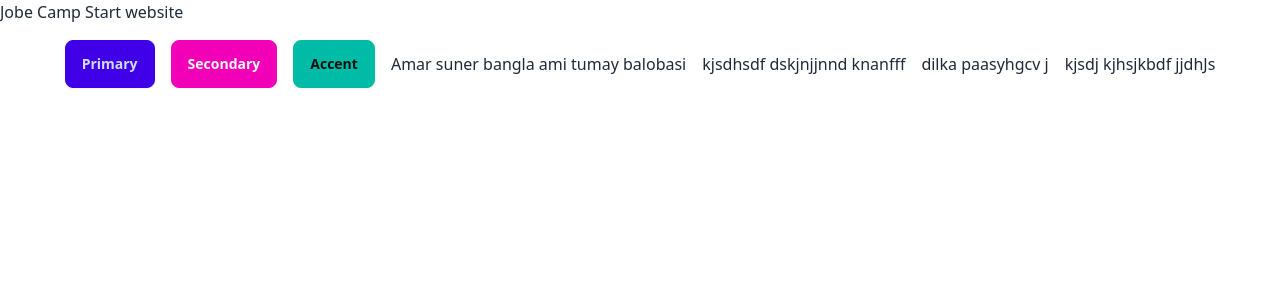
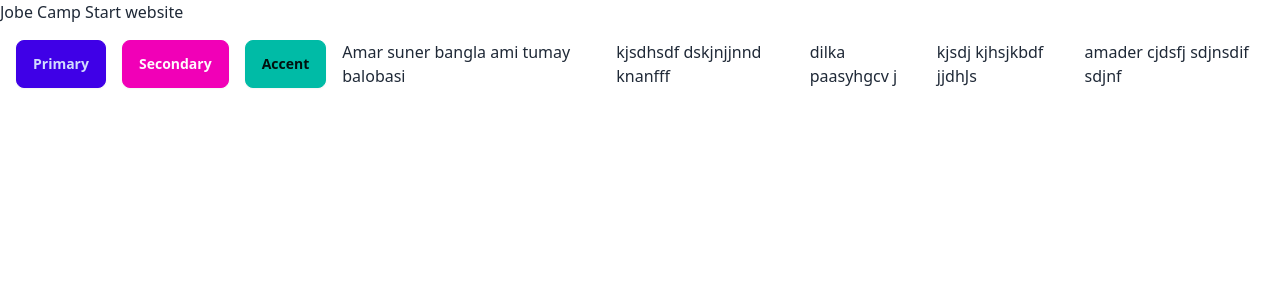
Before and after one commit to developerFarukk/Job-Camp, a Next.js app: page / in a window 1280 px wide. Shown: the top 300 px of the page. Built offline with nearby package versions, Linux system fonts and the light colour scheme.

Commit message:
up skdjbsd55324

```diff
--- a/src/app/page.tsx
+++ b/src/app/page.tsx
@@ -13,6 +13,7 @@ export default function Home() {
       <p>kjsdhsdf dskjnjjnnd knanfff </p>
       <h3>dilka paasyhgcv j </h3>
       <h2>kjsdj kjhsjkbdf jjdhJs</h2>
+      <h1>amader cjdsfj sdjnsdif sdjnf </h1>
 
 
       </div>
```
